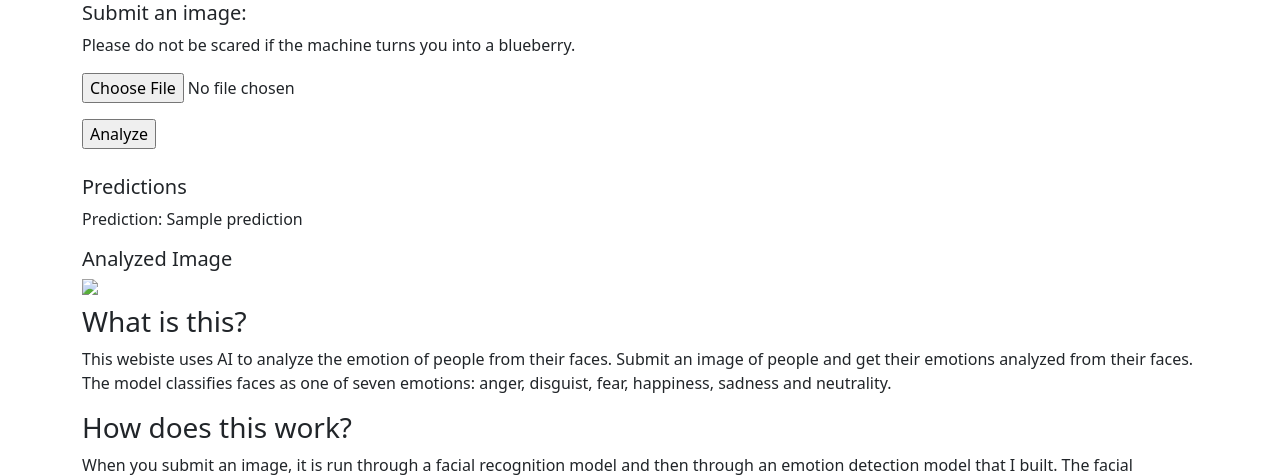
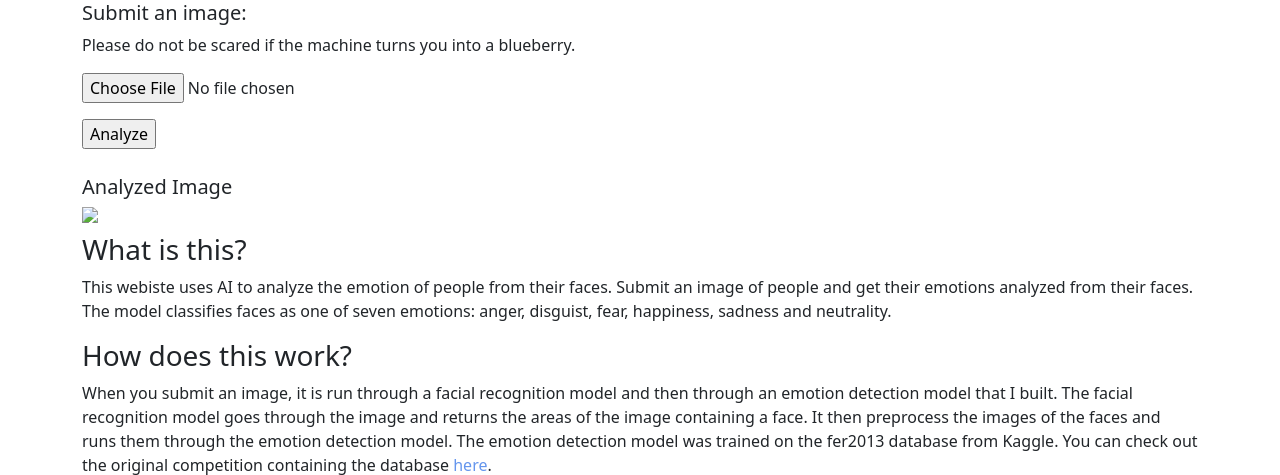
Before and after one commit to cullena20/emotion_detection_site, a Flask app: template templates/index.html in a window 1280 px wide. Shown: the part 139-614 px from the top of the page. Run offline with Flask 2, Linux system fonts and the light colour scheme; the template is opened without the code that fills it: most values are stand-ins (such as "Sample title", 1, 10 or a date in 2020).

Commit message:
minor edits

```diff
--- a/machinelearning/ml.py
+++ b/machinelearning/ml.py
@@ -88,5 +88,3 @@ def draw_predictions(image_fp, face_locations, predictions):
         image = cv2.rectangle(image, start[j], end[j], (36,255,12), 2)
         cv2.putText(image, predictions[j], (end[j][0]+10, start[j][1]-10), cv2.FONT_HERSHEY_SIMPLEX, 1.5, (36,255,12), 2)
     return image
-
-# i could change this to return coordinates of faces instead and use open cv to display that
--- a/templates/index.html
+++ b/templates/index.html
@@ -35,13 +35,8 @@
             {% endif %}
         </div>
         {% if filename %}
+            <!-- this was to learn how to display images and is not used -->
             <img class="analysis" src="{{ url_for('display_image', filename=filename)}}">
-        {% endif %}
-        {% if predictions %}
-            <h5> Predictions </h5>
-            {% for prediction in predictions %}
-                <p> Prediction: {{ prediction }} </p>
-            {% endfor %}
         {% endif %}
         {% if img_data %}
             <h5> Analyzed Image </h5>
```
Also changed, not shown: app.py (+2 -16 lines).
